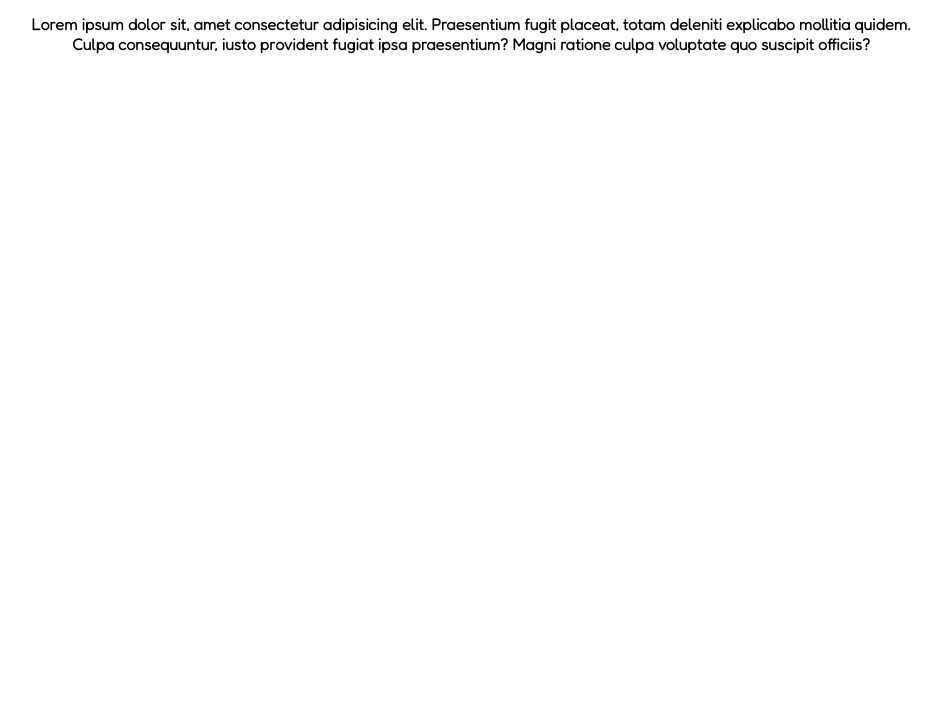
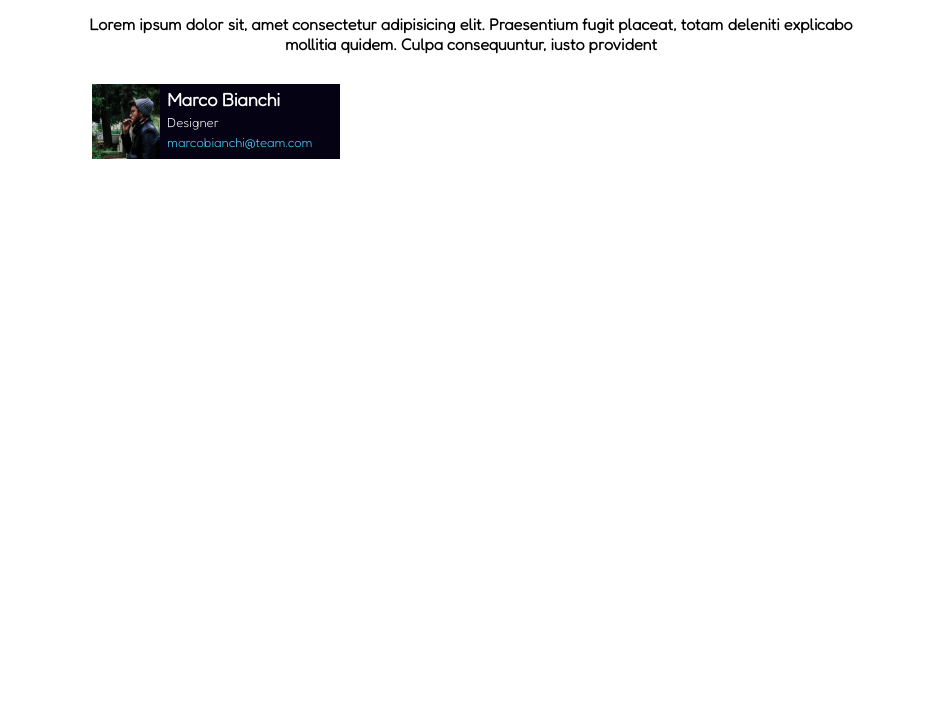
Before and after one commit to Asiaviscardi/html-css-float-cards, a plain HTML site: page index.html in a window 1280 px wide. Shown: the part 72-800 px from the top of the page, without its empty margins (169-1110 px from the left). Drawn offline with Linux system fonts and the light colour scheme.

Commit message:
fine primo blocco

```diff
--- a/index.html
+++ b/index.html
@@ -26,9 +26,13 @@
 
     <header>
 
-        <h1>Meet Our Team</h1>
+        <h1> <strong>Meet Our Team</strong></h1>
 
-        <p>Lorem ipsum dolor sit, amet consectetur adipisicing elit. Praesentium fugit placeat, totam deleniti explicabo mollitia quidem. Culpa consequuntur, iusto provident fugiat ipsa praesentium? Magni ratione culpa voluptate quo suscipit officiis?</p>
+        <div class="container">
+
+            <p>Lorem ipsum dolor sit, amet consectetur adipisicing elit. Praesentium fugit placeat, totam deleniti explicabo mollitia quidem. Culpa consequuntur, iusto provident</p>
+
+        </div>
 
     </header>
 
@@ -36,7 +40,19 @@
 
     <main>
 
-        <div>
+        <div class="container1">
+
+            <div class="blocco">
+
+                <img src="img/male1.png" alt="Marco">
+
+                <span class="nome">Marco Bianchi</span>
+
+                <span class="professione">Designer</span>
+
+                <span class="contatti">marcobianchi@team.com</span>
+
+            </div>
 
         </div>
 
--- a/style.css
+++ b/style.css
@@ -6,9 +6,11 @@
 
 }
 body{
-    margin-left: 15%;
-    margin-right: 15%;
+    padding-left: 15%;
+    padding-right: 15%;
 }
+
+/*Header*/
 
 h1{
     color: rgb(219, 3, 93);
@@ -16,8 +18,59 @@ h1{
     padding-top: 20px;
 }
 
+.container{
+    padding: 0 5% 0 5%;
+
+}
+
 h1,p{
     text-align: center;
-    padding-bottom: 30px;
+    margin-bottom: 30px;
     font-weight: 600;
 }
+
+/*main*/
+
+.container1{
+    padding-left: 69px;
+
+}
+
+
+
+.blocco{
+    background-color: rgb(4, 2, 19);
+    width: 30%;
+    height: 75px;
+    text-align: left;
+    display: inline-block;
+    margin-right: 5px;
+
+}
+
+span{
+    color: white;
+    display: block;
+    padding-top: 4px;
+}
+
+img{
+    height: 75px;
+    width: 75px;
+    float: left;
+    padding-right: 3%;
+}
+
+.nome{
+    font-size: large;
+    font-weight: bold;
+}
+
+.professione{
+    font-size: small;
+}
+
+.contatti{
+    color: rgb(80, 211, 255);
+    font-size: small;
+}
```
